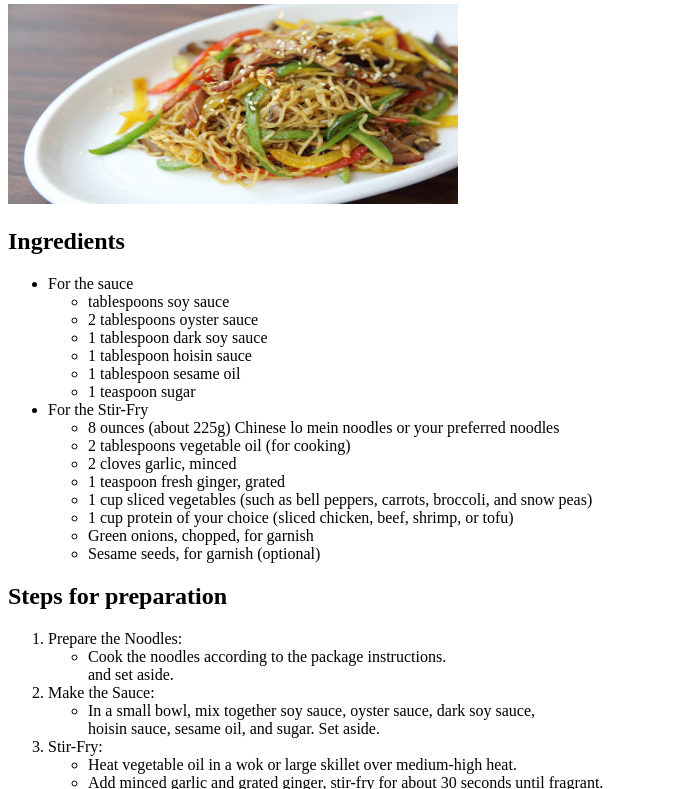
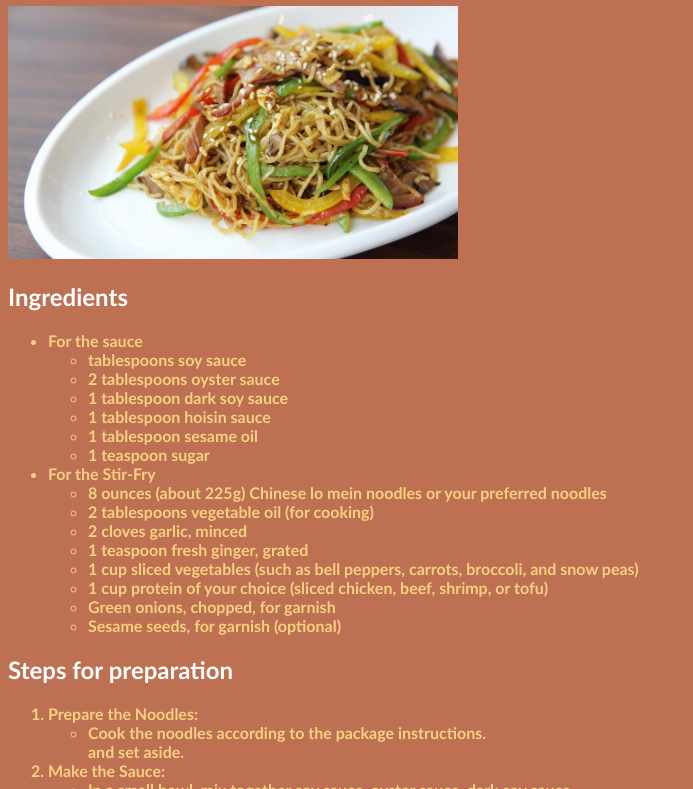
Before and after one commit to RosseAnne02/odin-recipes, a plain HTML site: page recipes/chinese-fideos.html in a window 1280 px wide. Shown: the part 76-865 px from the top of the page, without its empty margins (0-693 px from the left). Drawn offline with Linux system fonts and the light colour scheme.

Commit message:
Add stylesheet for hyperlinked pages from main page
Introduce 'linked-styles.css' to provide consistent styling for pages
linked from the main page.

```diff
--- a/recipes/chinese-fideos.html
+++ b/recipes/chinese-fideos.html
@@ -3,13 +3,14 @@
 <head>
     <meta charset="UTF-8">
     <meta name="viewport" content="width=device-width, initial-scale=1.0">
+    <link rel="stylesheet" href="hiper-chinese-fideos-style.css">
     <title>Chinese Fideos</title>
 </head>
 <body>
     <h1>Chinese Fideos</h1>
-    <img src="../images/fideos-chinos-receta.jpg" width="450" height="200">
+    <img src="../images/fideos-chinos-receta.jpg">
     <h2>Ingredients</h2>
-    <ul>
+    <ul class="parent">
         <li>For the sauce</li>
             <ul>
                 <li>tablespoons soy sauce</li>
--- /dev/null
+++ b/recipes/hiper-cheesecake.css
@@ -0,0 +1,17 @@
+body{
+    background-color: rgb(189, 112, 82);
+    font-family: 'Gill Sans', 'Gill Sans MT', Calibri, 'Trebuchet MS', sans-serif;
+}
+
+h1, h2{
+    color:rgb(255, 255, 255);
+}
+
+img{
+    width:350px; height:200px;
+}
+
+li{
+    color: rgb(247, 209, 128);
+    font-weight: bold;
+}
--- /dev/null
+++ b/recipes/hiper-chinese-fideos-style.css
@@ -0,0 +1,17 @@
+body{
+    background-color: rgb(189, 112, 82);
+    font-family: 'Gill Sans', 'Gill Sans MT', Calibri, 'Trebuchet MS', sans-serif;
+}
+
+h1, h2{
+    color:rgb(255, 255, 255);
+}
+
+img{
+    width:450px; height:200;
+}
+
+li{
+    color: rgb(247, 209, 128);
+    font-weight: bold;
+}
--- /dev/null
+++ b/recipes/hiper-lasagna-style.css
@@ -0,0 +1,17 @@
+body{
+    background-color: rgb(189, 112, 82);
+    font-family: 'Gill Sans', 'Gill Sans MT', Calibri, 'Trebuchet MS', sans-serif;
+}
+
+h1, h2{
+    color:rgb(255, 255, 255);
+}
+
+img{
+    width:450px; height:300px;
+}
+
+li{
+    color: rgb(247, 209, 128);
+    font-weight: bold;
+}
```
Also changed, not shown: recipes/cheesecake.html (+2 -1 lines), recipes/lasagna.html (+2 -2 lines).
